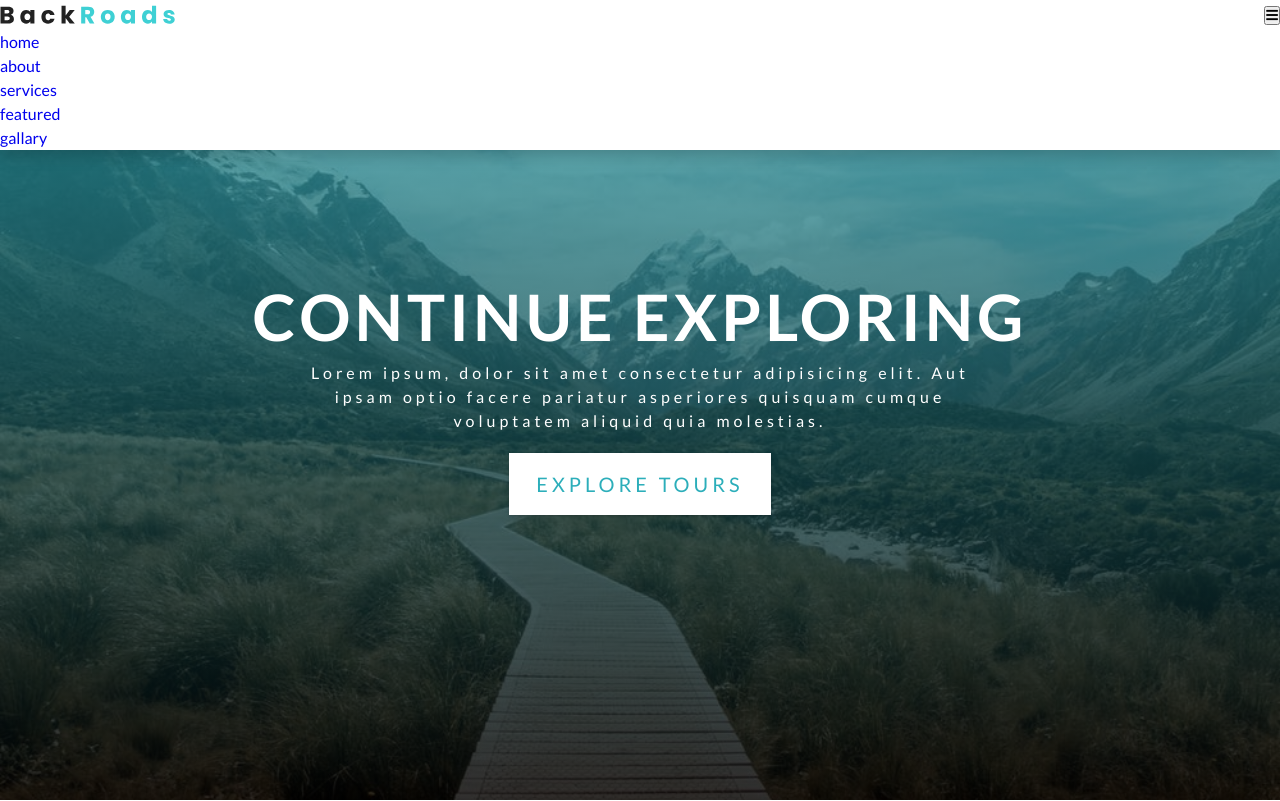
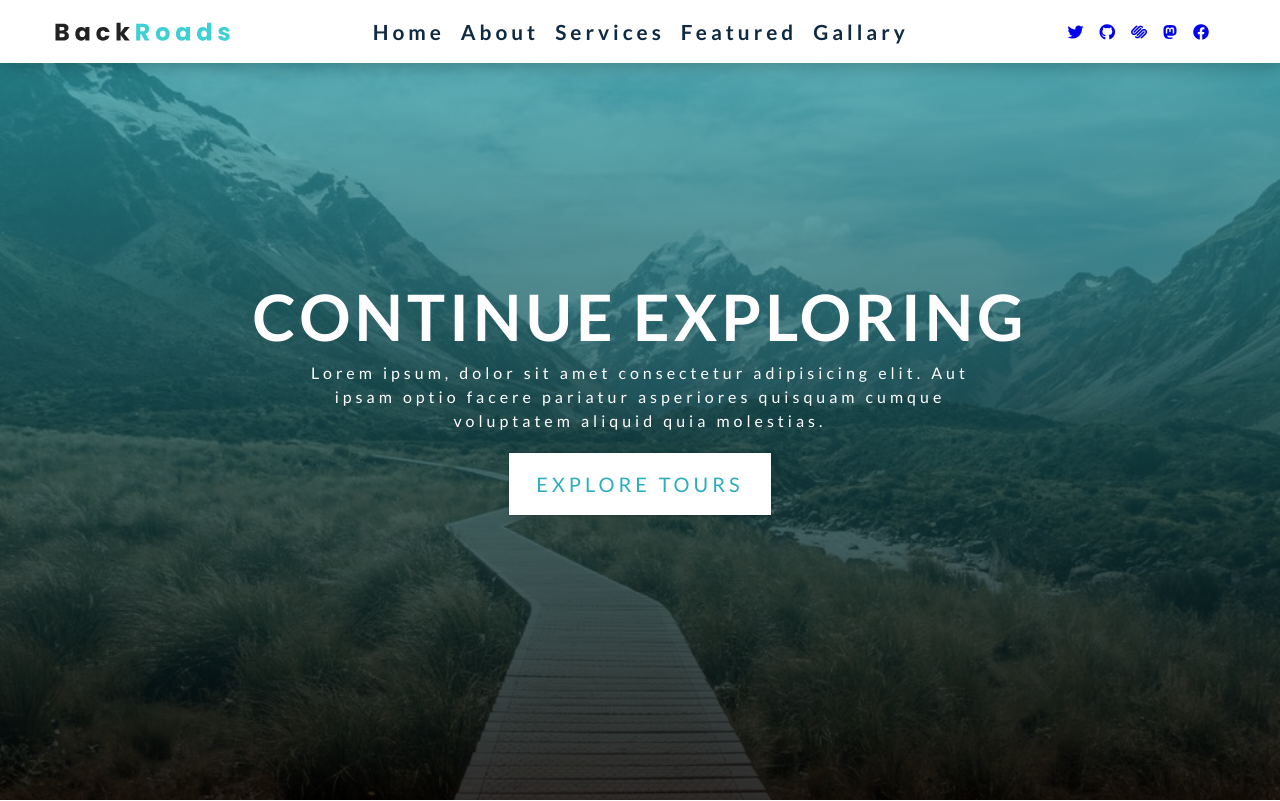
Before and after one commit to cip-Mbrain/tour_company_app, a plain HTML site: page index.html in a window 1280 px wide. Shown: the top 801 px of the page. Drawn offline with Linux system fonts and the light colour scheme.

Commit message:
finish project

```diff
--- a/css/style.css
+++ b/css/style.css
@@ -199,10 +199,91 @@ Navbar
   justify-content: space-between;
   align-items: center;
   flex-wrap: wrap;
+  padding: 1rem 2rem;
 }
 
 .nav-toggle{
+  background: transparent;
+  border: transparent;
+  font-size: 1.5rem;
+  color: var(--clr-primary-5);
+  cursor: pointer;
+  transition: var(--transition);
+}
 
+.nav-toggle:hover{
+  transform: scale(1.25);
+}
+
+.nav-link{
+  display: block;
+  color: var(--clr-grey-1);
+  padding: 1rem 2rem;
+  text-transform: capitalize;
+  letter-spacing: var(--spacing);
+  font-size: 1.3rem;
+  cursor: pointer;
+  font-weight: 540;
+  transition: var(--transition);
+}
+
+.nav-link:hover{
+  padding-left: 2.5rem;
+  background: var(--clr-primary-8);
+}
+
+/* toggle code */
+.nav-links{
+  height: 0;
+  overflow: hidden;
+  transition: var(--transition);
+}
+.show-links{
+  height: 316px;
+}
+
+@media screen and (min-width:992px) {
+ .nav-center{
+  display: flex;
+  justify-content: space-between;
+  align-items: center;
+  flex-wrap: wrap;
+  max-width: 1170px;
+  margin: 0 auto;
+  padding: 1rem 0;
+  width: 95vw;
+}
+
+.nav-toggle{
+  display: none;
+}
+
+.nav-links{
+  display: flex;
+  height: auto;
+}
+
+.nav-header{
+  padding: 0;
+}
+
+.nav-link{
+  padding: 0;
+  margin-right: 1rem;
+  transition: var(--transition);
+}
+.nav-link:hover{
+  padding-left: 0;
+  background: transparent;
+  color: var(--clr-primary-5);
+}
+
+.nav-icons{
+  display: flex;
+}
+.nav-icon{
+  margin-right: 1rem;
+}
 }
 
 
--- a/js/app.js
+++ b/js/app.js
@@ -7,10 +7,12 @@ const date = (document.getElementById("date").innerHTML =
 // select button and links
 const navBtn = document.getElementById("nav-toggle");
 const links = document.getElementById("nav-links");
+
 // add event listener
 navBtn.addEventListener("click", () => {
   links.classList.toggle("show-links");
 });
+
 
 // ********** smooth scroll ************
 // select links
```
Also changed, not shown: index.html (+1 -1 lines).
